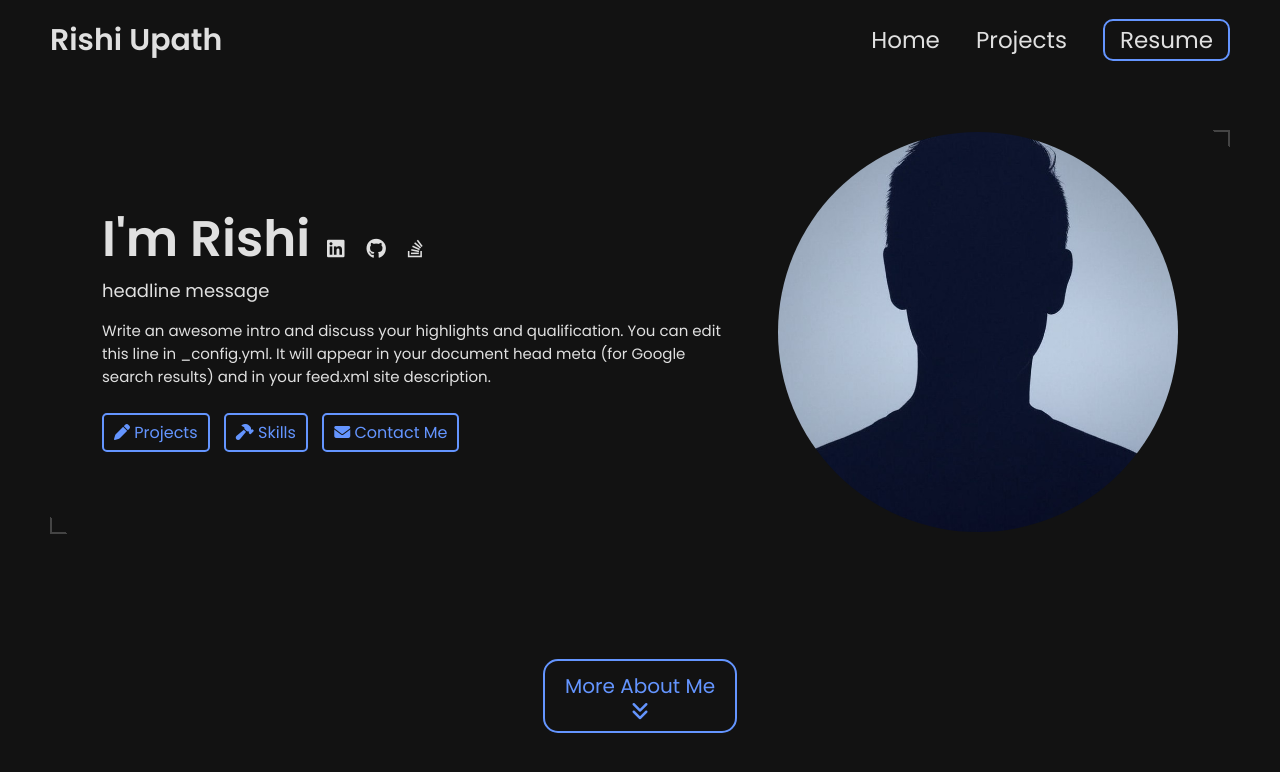
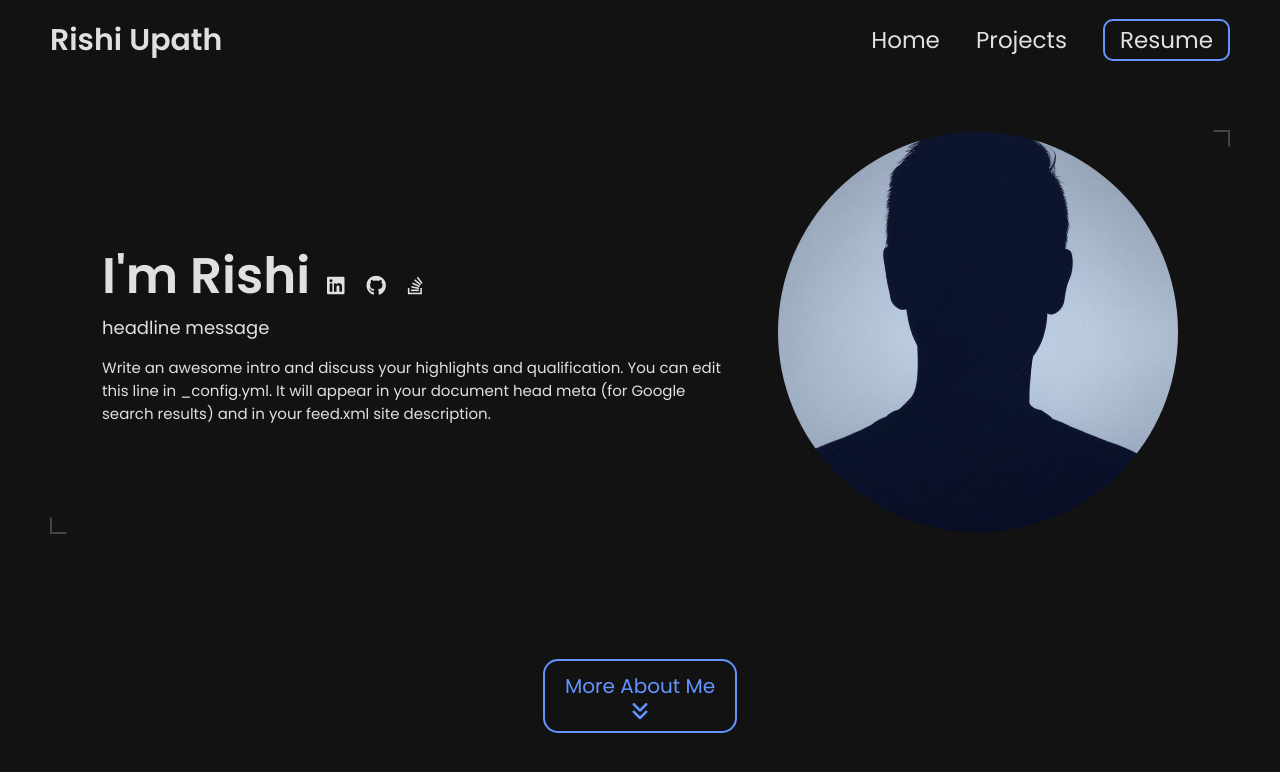
Before and after one commit to rishiupath/rishiupath.github.io, a Jekyll site: the page built from index.html, in a window 1280 px wide and 900 px high. Shown: the top 772 px of the window. Built offline with Jekyll 4.4.1, drawn with Linux system fonts in a browser that asks for light colours.

Commit message:
Update hero.html

```diff
--- a/_includes/hero.html
+++ b/_includes/hero.html
@@ -70,20 +70,6 @@
 
             <h3> {{site.headline}} </h3>
             <p> {{site.description}}</p>
-            <div class="links">
-                <a href="#projects">
-                    <i class="fa-solid fa-pen"></i>
-                    <span>Projects</span>
-                </a>
-                <a href="#skills">
-                    <i class="fa-solid fa-hammer"></i>
-                    <span>Skills</span>
-                </a>
-                <a href="#contact">
-                    <i class="fa-solid fa-envelope"></i>
-                    <span>Contact Me</span>
-                </a>
-            </div>
 
         </div>
         <div class="headshot">
```
